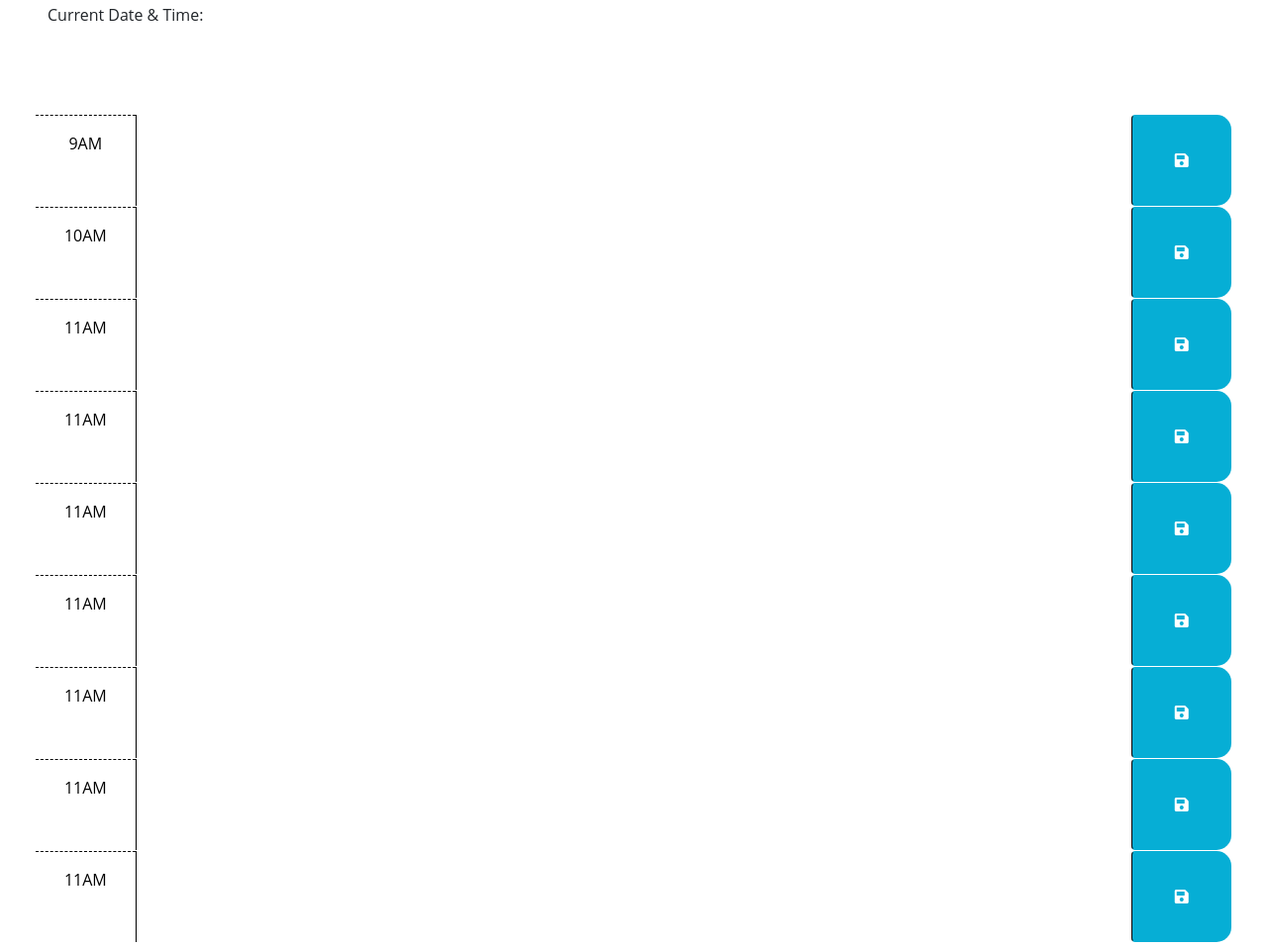
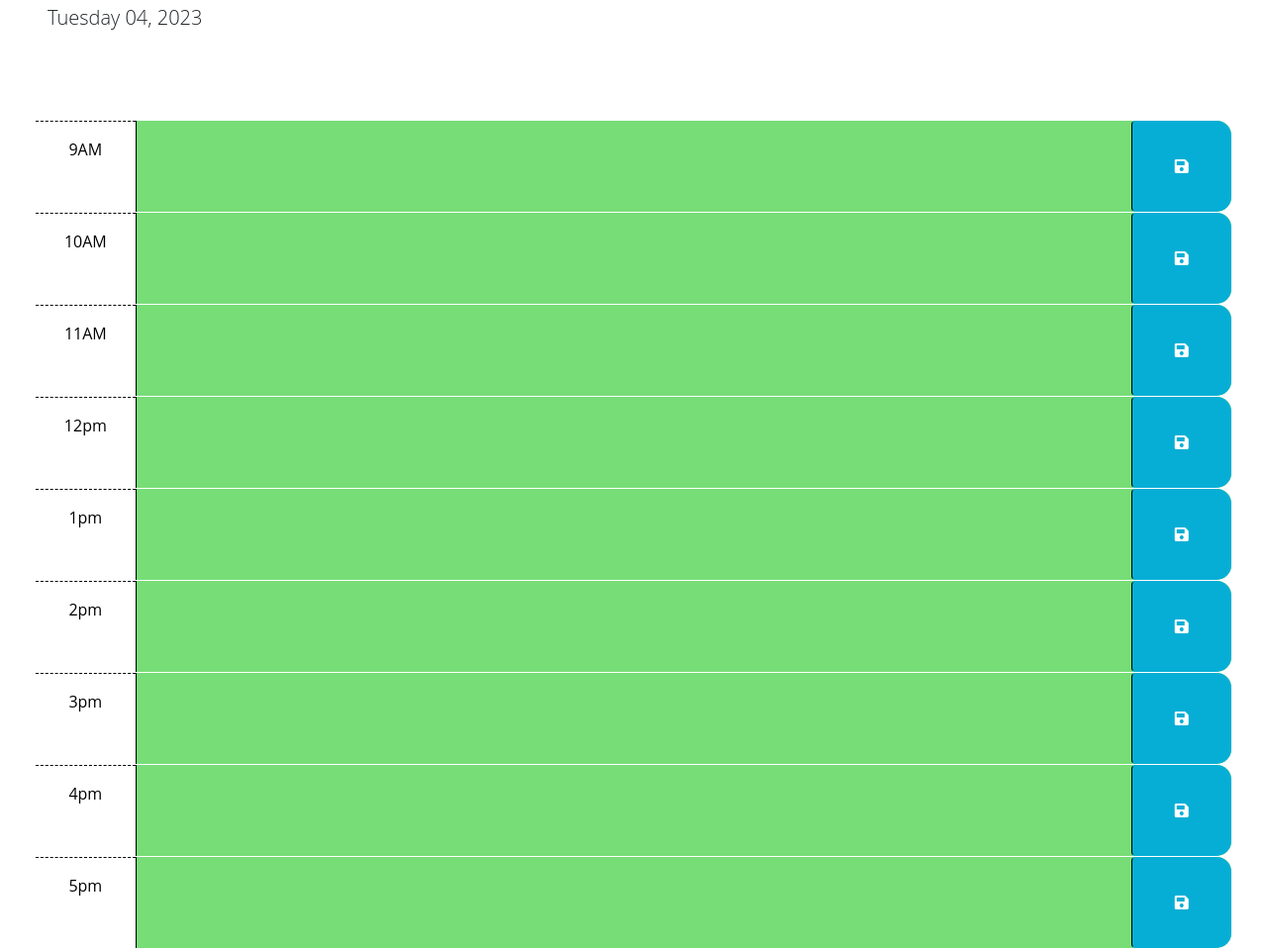
Before and after one commit to AthenaBW/sturdy-tribble, a plain HTML site: page Develop/index.html in a window 1280 px wide. Shown: the part 176-1134 px from the top of the page at 99% size. Drawn offline with nearby package versions, Linux system fonts and the light colour scheme.

Commit message:
JS simplified and 50% comments revised, Index file Updated with correct ID's

```diff
--- a/Develop/index.html
+++ b/Develop/index.html
@@ -29,8 +29,7 @@
       <h1 class="display-3">Work Day Scheduler</h1>
       <p class="lead">A simple calendar app for scheduling your work day</p>
       <p id="currentDay" class="lead"></p>
-      <!-- Current Date And Time -->
-      <p> Current Date & Time:</p>
+
     </header>
     <div class="container-fluid px-5">
       <!-- Use class for "past", "present", and "future" to apply styles to the
@@ -44,7 +43,6 @@
         -->
 
       <!-- Example of a past time block. The "past" class adds a gray background color. -->
-      <!-- 9am Time Slot -->
       <div id="hour-9" class="row time-block ">
         <div class="col-2 col-md-1 hour text-center py-3">9AM</div>
         <textarea class="col-8 col-md-10 description" rows="3"> </textarea>
@@ -54,7 +52,7 @@
       </div>
 
       <!-- Example of a present time block. The "present" class adds a red background color. -->
-      <!-- 10am Time Slot  -->
+
       <div id="hour-10" class="row time-block ">
         <div class="col-2 col-md-1 hour text-center py-3">10AM</div>
         <textarea class="col-8 col-md-10 description" rows="3"> </textarea>
@@ -64,7 +62,7 @@
       </div>
 
       <!-- Example of a future time block. The "future" class adds a green background color. -->
-      <!-- 11am Time Slot -->
+
       <div id="hour-11" class="row time-block ">
         <div class="col-2 col-md-1 hour text-center py-3">11AM</div>
         <textarea class="col-8 col-md-10 description" rows="3"> </textarea>
@@ -72,49 +70,48 @@
           <i class="fas fa-save" aria-hidden="true"></i>
         </button>
       </div>
-      <!-- 12pm Time Slot -->
-      <div id="hour-12" class="row time-block ">
-        <div class="col-2 col-md-1 hour text-center py-3">11AM</div>
+
+      <div id="hour-12" class="row time-block">
+        <div class="col-2 col-md-1 hour text-center py-3">12pm</div>
         <textarea class="col-8 col-md-10 description" rows="3"> </textarea>
         <button class="btn saveBtn col-2 col-md-1" aria-label="save">
           <i class="fas fa-save" aria-hidden="true"></i>
         </button>
       </div>
-      <!-- 1pm Time Slot -->
-      <div id="hour-13" class="row time-block ">
-        <div class="col-2 col-md-1 hour text-center py-3">11AM</div>
+
+      <div id="hour-13" class="row time-block">
+        <div class="col-2 col-md-1 hour text-center py-3">1pm</div>
         <textarea class="col-8 col-md-10 description" rows="3"> </textarea>
         <button class="btn saveBtn col-2 col-md-1" aria-label="save">
           <i class="fas fa-save" aria-hidden="true"></i>
         </button>
       </div>
-      <!-- 2pm Time Slot -->
+
       <div id="hour-14" class="row time-block">
-        <div class="col-2 col-md-1 hour text-center py-3">11AM</div>
+        <div class="col-2 col-md-1 hour text-center py-3">2pm</div>
         <textarea class="col-8 col-md-10 description" rows="3"> </textarea>
         <button class="btn saveBtn col-2 col-md-1" aria-label="save">
           <i class="fas fa-save" aria-hidden="true"></i>
         </button>
       </div>
-      <!-- 3pm Time Slot -->
-      <div id="hour-15" class="row time-block ">
-        <div class="col-2 col-md-1 hour text-center py-3">11AM</div>
+      <div id="hour-15" class="row time-block">
+        <div class="col-2 col-md-1 hour text-center py-3">3pm</div>
         <textarea class="col-8 col-md-10 description" rows="3"> </textarea>
         <button class="btn saveBtn col-2 col-md-1" aria-label="save">
           <i class="fas fa-save" aria-hidden="true"></i>
         </button>
       </div>
-      <!-- 4pm Time Slot -->
-      <div id="hour-16" class="row time-block ">
-        <div class="col-2 col-md-1 hour text-center py-3">11AM</div>
+
+      <div id="hour-16" class="row time-block">
+        <div class="col-2 col-md-1 hour text-center py-3">4pm</div>
         <textarea class="col-8 col-md-10 description" rows="3"> </textarea>
         <button class="btn saveBtn col-2 col-md-1" aria-label="save">
           <i class="fas fa-save" aria-hidden="true"></i>
         </button>
       </div>
-      <!-- 5pm Time Slot -->
+
       <div id="hour-17" class="row time-block">
-        <div class="col-2 col-md-1 hour text-center py-3">11AM</div>
+        <div class="col-2 col-md-1 hour text-center py-3">5pm</div>
         <textarea class="col-8 col-md-10 description" rows="3"> </textarea>
         <button class="btn saveBtn col-2 col-md-1" aria-label="save">
           <i class="fas fa-save" aria-hidden="true"></i>
--- a/Develop/script.js
+++ b/Develop/script.js
@@ -1,7 +1,46 @@
-// Wrap all code that interacts with the DOM in a call to jQuery to ensure that
-// the code isn't run until the browser has finished rendering all the elements
-// in the html.
+// Function Wrapped in jQuery (Executed once HTML is loaded)
 $(function () {
+
+  // For the save button to save when clicked
+  $(".saveBtn").on("click", function()
+  { const task = $(this).siblings(".description").val();
+  const hour = $(this).parent().attr("id");
+  localStorage.setItem(hour,task);
+
+  });
+
+  function addTimeClass() {
+    var currentHour = new Date().getHours();
+
+    // loop through each time-block div
+    $(".time-block").each(function () {
+      // get the hour from the id of the div
+      var hour = parseInt($(this).attr("id").split("-")[1]);
+
+      // compare the hour to the current hour to determine whether it's in the past, present, or future
+      if (hour < currentHour) {
+        $(this).addClass("past");
+      } else if (hour === currentHour) {
+        $(this).addClass("present");
+      } else {
+        $(this).addClass("future");
+      }
+    });
+  }
+// Code for the local saved tasks
+  for (let i = 9; i <= 17; i++) {
+    $(`#hour-${i} .description`).val(localStorage.getItem(`hour-${i}`));
+  }
+// Code for current date in header
+const date = document.querySelector("#currentDay");
+date.textContent = dayjs().format("dddd MM, YYYY");
+
+
+// Adding the time classes once the page loads
+
+addTimeClass();
+});
+
   // TODO: Add a listener for click events on the save button. This code should
   // use the id in the containing time-block as a key to save the user input in
   // local storage. HINT: What does `this` reference in the click listener
@@ -20,4 +59,3 @@ $(function () {
   // attribute of each time-block be used to do this?
   //
   // TODO: Add code to display the current date in the header of the page.
-});
```
